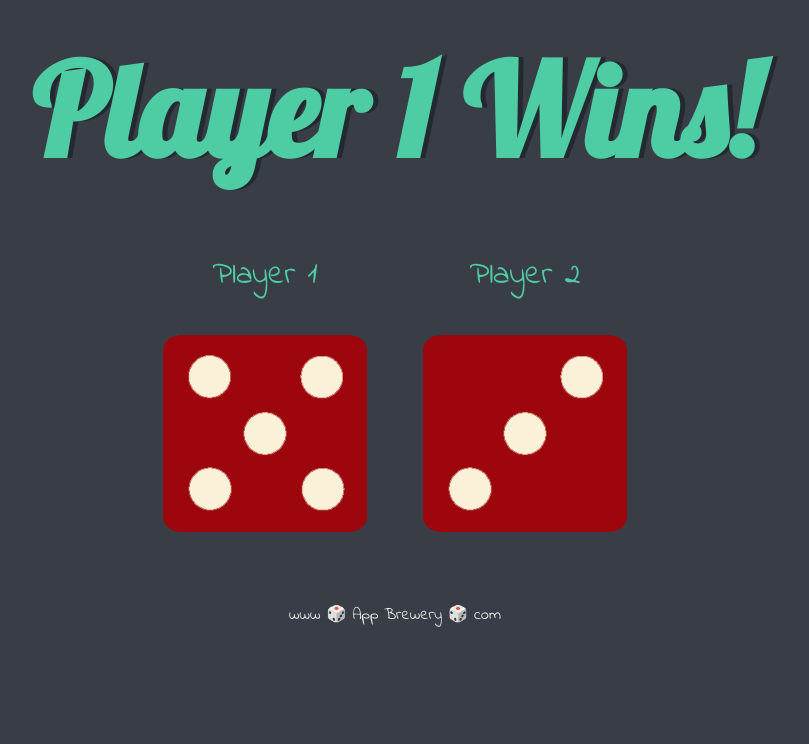
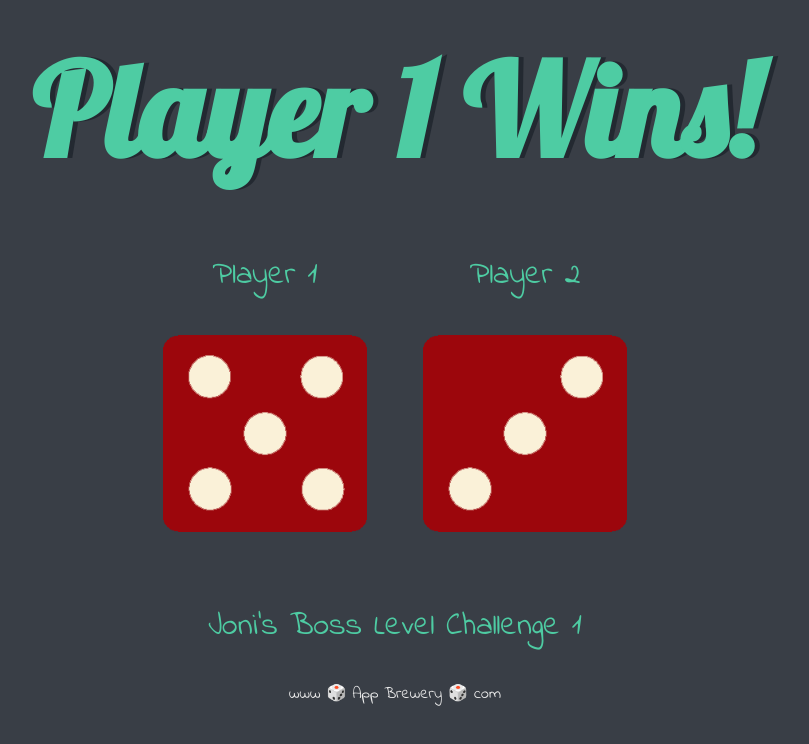
Before and after one commit to joninoj/DiceGame, a plain HTML site: page index.html in a window 1280 px wide. Shown: the whole page, without its empty margins (245-1054 px from the left). Drawn offline with Linux system fonts and the light colour scheme.

Commit message:
Update index.html

```diff
--- a/index.html
+++ b/index.html
@@ -30,6 +30,7 @@
   </body>
 
   <footer>
+      <p>Joni's Boss Level Challenge 1</p>
     www 🎲 App Brewery 🎲 com
   </footer>
 </html>
```
